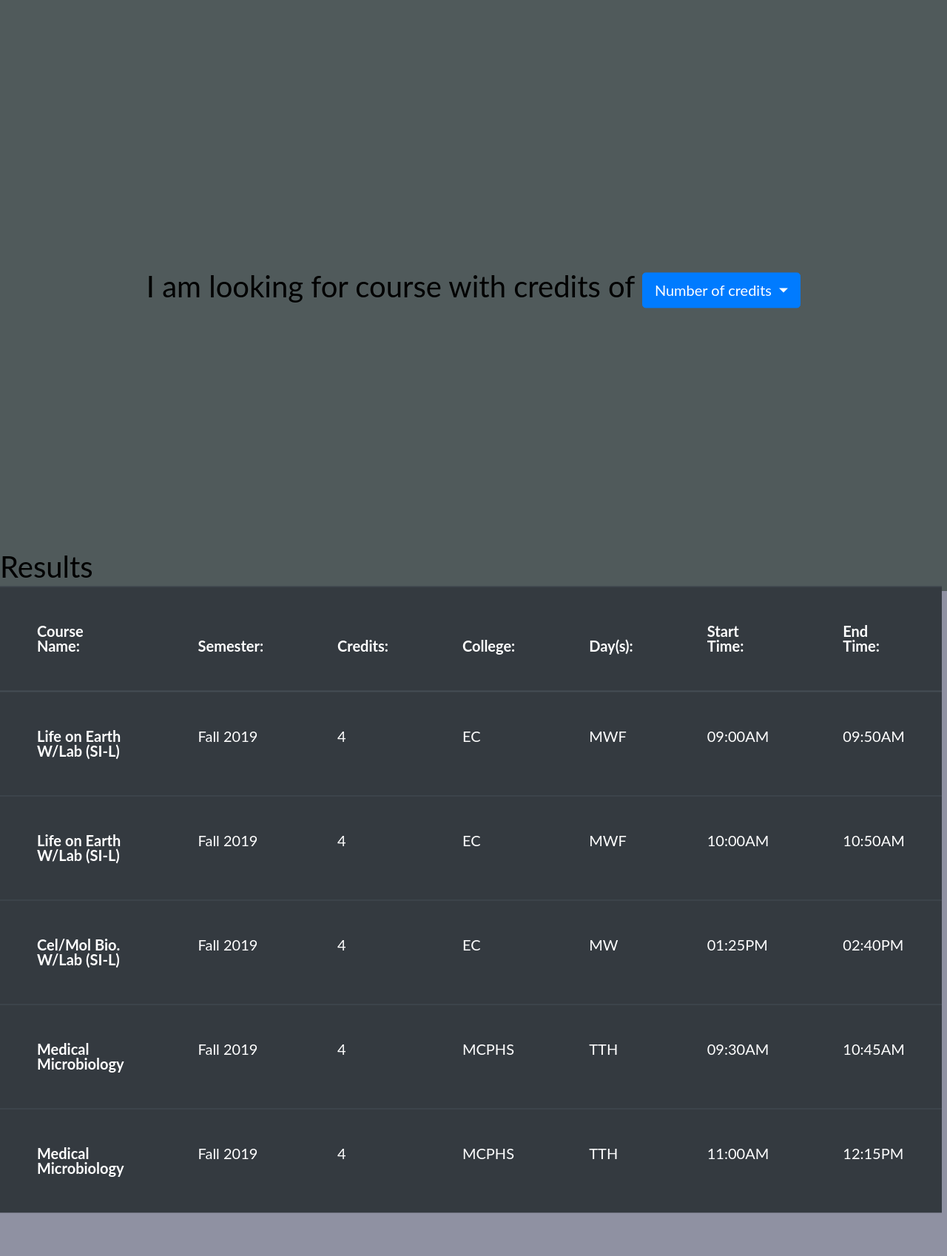
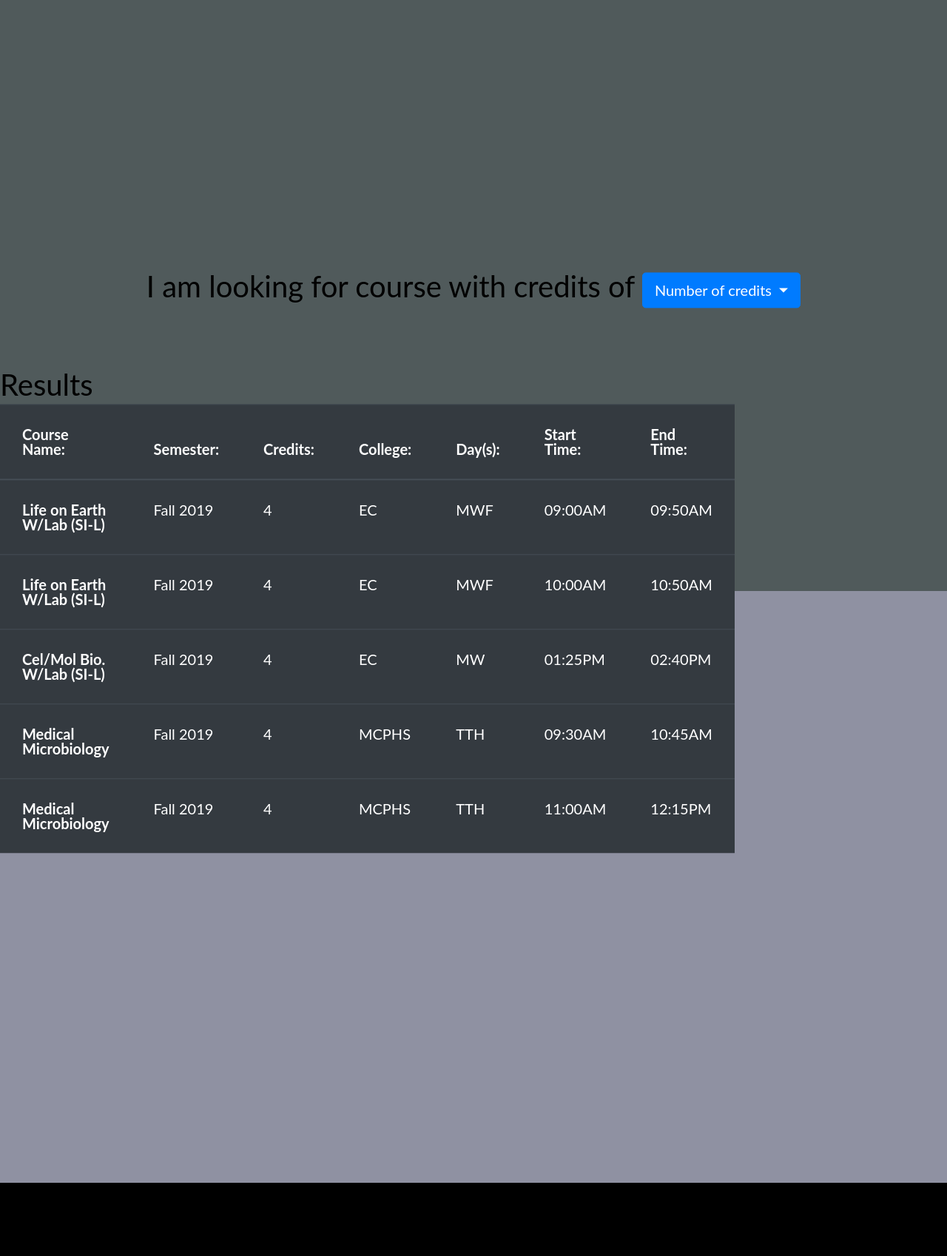
Before and after one commit to edgarromero1/SeniorProject, a PHP site: page / in a window 1280 px wide. Shown: the part 4001-5699 px from the top of the page at 74% size. After the commit the page ends 5600 px from the top, so only its background shows below. Run offline with PHP 8.4, Linux system fonts and the light colour scheme.

Commit message:
Add files via upload

```diff
--- a/css/main.css
+++ b/css/main.css
@@ -43,19 +43,17 @@ q:before, q:after {
 	content: none;
 }
 
-
-/****** Main ********/
-
 #logo {
 	display: block;
 	margin-left: auto;
 	margin-right: auto;
 	width: 50%;
-  }
+}
 
+/****** Main ********/
 .mytable>tbody>tr>td, .mytable>tbody>tr>th, .mytable>tfoot>tr>td, .mytable>tfoot>tr>th, .mytable>thead>tr>td, .mytable>thead>tr>th {
 	font-size: 20px;
-    padding: 50px;
+    padding: 30px;
 }
 
 video {
@@ -122,7 +120,7 @@ h2 + p {
 
 .innertable{
 	position: relative;
-	height:90%;
+	height:10px;
 
 	width:100%;
 	margin:0 auto;
```
